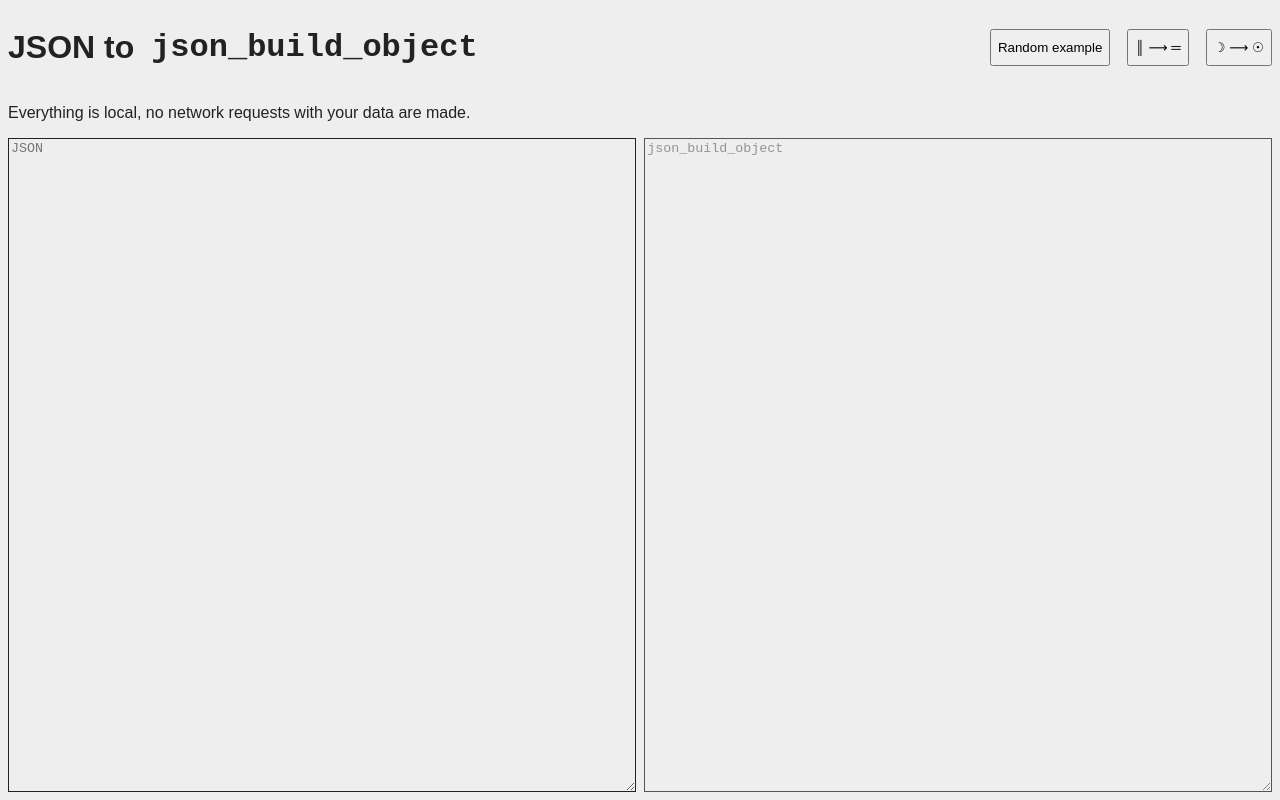
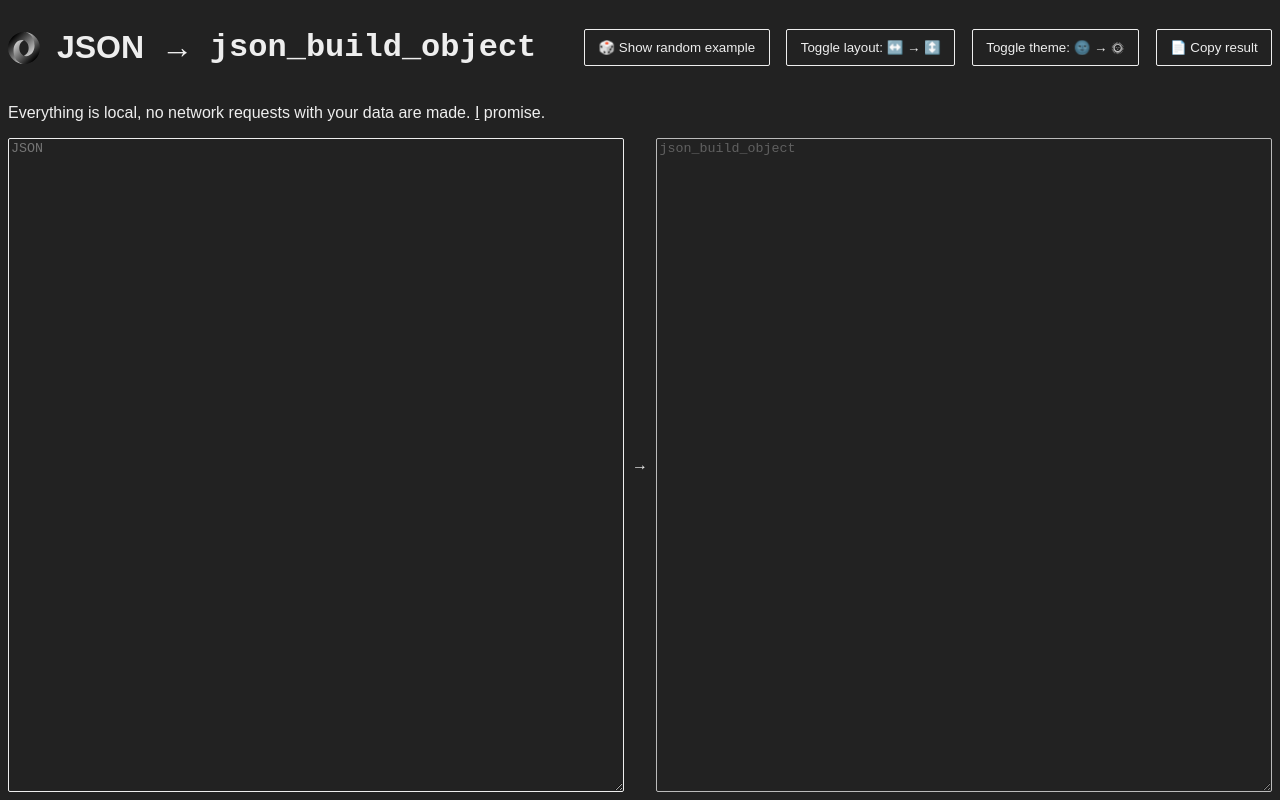
Before and after one commit to TomasHubelbauer/json-to-json_build_object, a plain HTML site: page index.html in a window 1280 px wide. Drawn offline with Linux system fonts and the light colour scheme.

Commit message:
Add theme transitions, layout arrow, self link, button design, copy button
A bunch of smaller changes mostly related to design.

```diff
--- a/index.css
+++ b/index.css
@@ -6,6 +6,7 @@ html {
 :root {
   --background: #eee;
   --color: #222;
+  --layout: row;
 }
 
 @media (prefers-color-scheme: dark) {
@@ -27,11 +28,44 @@ body {
   flex: 1;
   flex-direction: column;
   font: icon;
+  transition: background .1s, color .1s;
 }
 
 h1 {
+  align-items: center;
   display: flex;
   gap: 1ex;
+}
+
+#arrowSpan span {
+  display: none;
+}
+
+#arrowSpan::after {
+  display: inline-block;
+}
+
+body.horizontal #arrowSpan::after {
+  content: '→';
+}
+
+body.vertical #arrowSpan::after {
+  content: '↓';
+}
+
+a {
+  color: inherit;
+}
+
+button {
+  background: var(--background);
+  border: 1px solid var(--color);
+  border-radius: 2px;
+  color: var(--color);
+  cursor: pointer;
+  height: 100%;
+  padding: 1ex 1em;
+  transition: background .1s, color .1s;
 }
 
 #mainDiv {
@@ -40,12 +74,33 @@ h1 {
   gap: 1ex;
 }
 
+body.horizontal #mainDiv {
+  flex-direction: row;
+}
+
+body.horizontal #arrowSpan::after {
+  align-items: center;
+  display: flex;
+  height: 100%;
+}
+
+body.vertical #mainDiv {
+  flex-direction: column;
+}
+
+body.vertical #arrowSpan::after {
+  display: flex;
+  justify-content: center;
+  width: 100%;
+}
+
 textarea {
   background: var(--background);
   border: 1px solid var(--color);
+  border-radius: 2px;
   color: var(--color);
   flex: 1;
-
+  transition: background .1s, color .1s;
 }
 
 textarea:read-only {
--- a/index.html
+++ b/index.html
@@ -10,20 +10,29 @@
   </head>
   <body>
     <h1>
-      JSON to
+      <img src="icon.svg" alt="JSON icon" width="32" height="32" />
+      JSON
+      <span id="arrowSpan">
+        <span>to</span>
+      </span>
       <code>json_build_object</code>
       <div style="flex: 1;">
         <!-- Push the buttons to the right -->
       </div>
-      <button id="randomButton">Random example</button>
+      <button id="randomButton">🎲 Show random example</button>
       <button id="rotateButton"></button>
       <button id="themeButton"></button>
+      <button id="copyButton">📄 Copy result</button>
     </h1>
     <p>
       Everything is local, no network requests with your data are made.
+      <a href="https://hubelbauer.net" target="_blank">I</a> promise.
     </p>
     <div id="mainDiv">
       <textarea id="inputTextArea" placeholder="JSON"></textarea>
+      <span id="arrowSpan">
+        <span>to</span>
+      </span>
       <textarea id="outputTextArea" placeholder="json_build_object" disabled readonly></textarea>
     </div>
   </body>
--- a/index.js
+++ b/index.js
@@ -15,6 +15,9 @@ const mainDiv = document.querySelector('#mainDiv');
 
 /** @type {HTMLButtonElement} */
 const themeButton = document.querySelector('#themeButton');
+
+/** @type {HTMLButtonElement} */
+const copyButton = document.querySelector('#copyButton');
 
 function convert(/** @type {string} */ json) {
   if (!json) {
@@ -138,28 +141,36 @@ randomButton.addEventListener('click', () => {
 });
 
 rotateButton.addEventListener('click', () => {
-  const flexDirection = mainDiv.style.flexDirection === 'column' ? 'row' : 'column';
-  mainDiv.style.flexDirection = flexDirection;
-  rotateButton.textContent = flexDirection === 'row' ? '║ ⟶ ═' : '═ ⟶ ║';
-  localStorage.setItem(location.href + '|layout', flexDirection);
+  const layout = document.body.classList.contains('vertical') ? 'row' : 'column';
+  document.body.classList.toggle('horizontal', layout === 'row');
+  document.body.classList.toggle('vertical', layout === 'column');
+  rotateButton.textContent = `Toggle layout: ${layout === 'row' ? '↔️ → ↕️' : '↕️ → ↔️'}`;
+  localStorage.setItem(location.href + '|layout', layout);
 });
 
-const flexDirection = localStorage.getItem(location.href + '|layout') ?? 'row';
-mainDiv.style.flexDirection = flexDirection;
-rotateButton.textContent = flexDirection === 'row' ? '║ ⟶ ═' : '═ ⟶ ║';
+const layout = localStorage.getItem(location.href + '|layout') ?? 'row';
+document.body.classList.toggle('horizontal', layout === 'row');
+document.body.classList.toggle('vertical', layout === 'column');
+rotateButton.textContent = `Toggle layout: ${layout === 'row' ? '↔️ → ↕️' : '↕️ → ↔️'}`;
 
 themeButton.addEventListener('click', () => {
   const theme = document.body.classList.contains('dark') ? 'light' : 'dark';
   document.body.classList.toggle('dark', theme === 'dark');
   document.body.classList.toggle('light', theme === 'light');
-  themeButton.textContent = theme === 'dark' ? '☽︎ ⟶ ☉︎' : '☽︎ ⟶ ☉︎';
+  themeButton.textContent = `Toggle theme: ${theme === 'dark' ? '🌚︎ → 🌞︎︎' : '🌚︎ → 🌞︎︎'}`;
   localStorage.setItem(location.href + '|theme', theme);
 });
 
-const theme = localStorage.getItem(location.href + '|theme') ?? 'light';
+const theme = localStorage.getItem(location.href + '|theme') ?? 'dark';
 document.body.classList.toggle('dark', theme === 'dark');
 document.body.classList.toggle('light', theme === 'light');
-themeButton.textContent = theme === 'dark' ? '☽︎ ⟶ ☉︎' : '☽︎ ⟶ ☉︎';
+themeButton.textContent = `Toggle theme: ${theme === 'dark' ? '🌚︎ → 🌞︎︎' : '🌚︎ → 🌞︎︎'}`;
+
+copyButton.addEventListener('click', () => {
+  navigator.clipboard.writeText(outputTextArea.value);
+  copyButton.textContent = '✅ Copied!';
+  window.setTimeout(() => copyButton.textContent = '📄 Copy result', 1000);
+});
 
 // Run tests to make sure no change has regressed the expected test cases
 // Skip a test by prefixing it with `void`: `void { input: …, output: … }`
```
